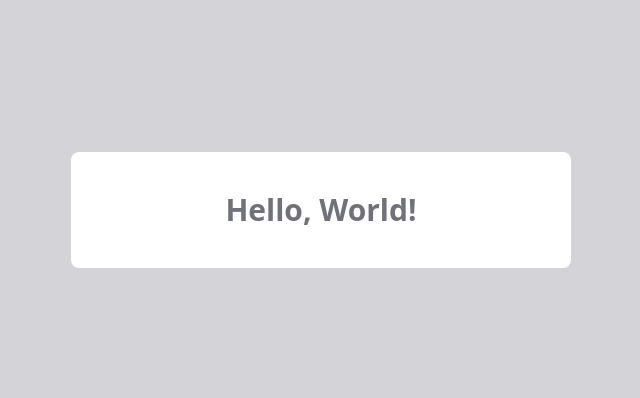
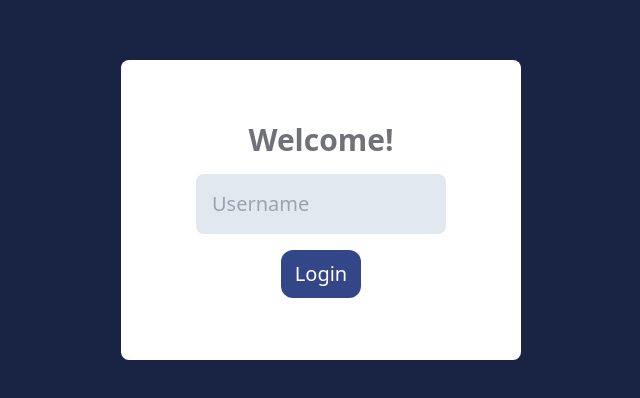
Before and after one commit to TypeErrorDev/FlashPoint, a React (Vite) app in the folder flashpoint/: page / in a window 1280 px wide. Shown: the part 190-588 px from the top of the page, without its empty margins (319-959 px from the left). Built offline with nearby package versions, Linux system fonts and the light colour scheme.

Commit message:
login container set

```diff
--- a/flashpoint/src/App.jsx
+++ b/flashpoint/src/App.jsx
@@ -1,9 +1,9 @@
+import Login from "./Components/Login";
+
 const App = () => {
   return (
-    <div className="grid place-items-center h-screen bg-zinc-300">
-      <div className="bg-white rounded-lg px-5 py-10 w-full max-w-[500px] text-zinc-500 text-xl text-center">
-        <h1 className="text-3xl font-bold">Hello, World!</h1>
-      </div>
+    <div className="grid place-items-center h-screen bg-[#192344]">
+      <Login />
     </div>
   );
 };
--- a/flashpoint/src/Components/AuthContainer.jsx
+++ /dev/null
@@ -1,8 +0,0 @@
-// import { useState } from "react";
-
-const AuthContainer = () => {
-  const testing = console.log("Testing");
-  return console.log(testing);
-};
-
-export default AuthContainer;
--- /dev/null
+++ b/flashpoint/src/Components/Login.jsx
@@ -0,0 +1,27 @@
+const Login = () => {
+  const handleLogin = (e) => {
+    // TODO: figure out the submit function
+    e.preventDefault();
+    console.log("Testing Login button");
+  };
+
+  return (
+    <div className="bg-white rounded-lg px-5 py-10 w-full max-w-[400px] h-[300px] text-zinc-500 text-xl text-center flex flex-col items-center justify-center">
+      <h1 className="text-3xl font-bold">Welcome!</h1>
+      <input
+        type="text"
+        className="bg-slate-200 p-4 mt-4 max-w-[250px] rounded-lg"
+        placeholder="Username"
+      />
+      <button
+        type="submit"
+        className="bg-[#334788] h-12 w-20 text-white rounded-xl mt-4 hover:bg-opacity-80"
+        onClick={handleLogin}
+      >
+        Login
+      </button>
+    </div>
+  );
+};
+
+export default Login;
```
Also changed, not shown: flashpoint/src/Components/Header.jsx (deleted).
